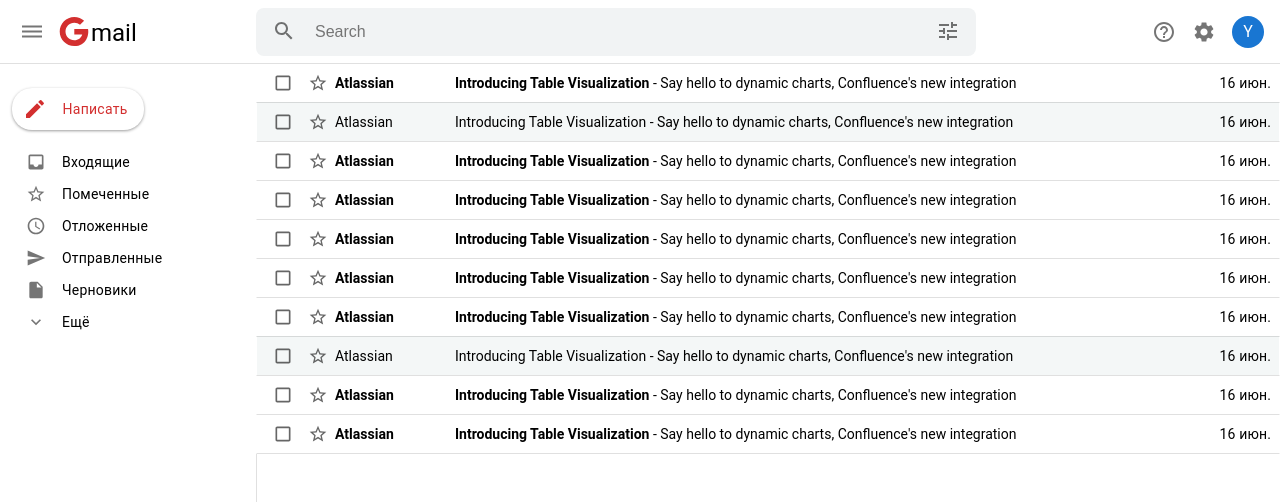
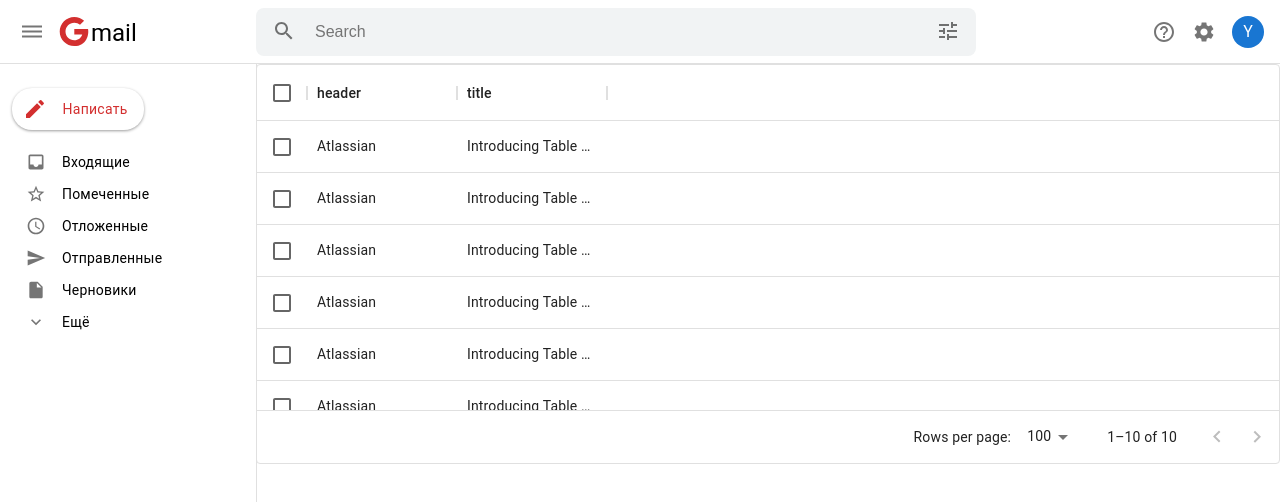
Before and after one commit to YurySnitko/gmail-analog, a Next.js app: page / in a window 1280 px wide. Shown: the top 502 px of the page. Built offline with nearby package versions, Linux system fonts and the light colour scheme.

Commit message:
feat: add data grid component

```diff
--- a/package.json
+++ b/package.json
@@ -13,6 +13,7 @@
     "@emotion/styled": "^11.9.3",
     "@mui/icons-material": "^5.8.4",
     "@mui/material": "^5.8.4",
+    "@mui/x-data-grid": "^5.12.3",
     "next": "12.1.6",
     "react": "18.2.0",
     "react-dom": "18.2.0"
--- a/pages/index.tsx
+++ b/pages/index.tsx
@@ -1,12 +1,33 @@
-import type { NextPage } from "next";
-import MailList from "../src/common/ui-kit/MailList/MailList";
-import { mails } from "../consts/mails";
+import type { NextPage } from 'next';
+//import MailList from '../src/common/ui-kit/MailList/MailList';
+import { mails } from '../consts/mails';
+//import MailListHeader from '../src/common/ui-kit/MailListHeader/MailListHeader';
+import { DataGrid, GridColDef } from '@mui/x-data-grid';
+import { Box } from '@mui/material';
+
+const columns: GridColDef[] = [
+  {
+    field: 'sender',
+    headerName: 'header',
+    width: 150,
+  },
+  {
+    field: 'title',
+    headerName: 'title',
+    width: 150,
+  },
+];
 
 const Home: NextPage = () => {
   return (
-    <div>
-      <MailList mailList={mails} />
-    </div>
+    <Box sx={{ height: 400, width: '100%' }}>
+      <DataGrid rows={mails} columns={columns} checkboxSelection />
+    </Box>
+
+    // <div>
+    //   <MailListHeader />
+    //   <MailList mailList={mails} />
+    // </div>
   );
 };
 
--- a/src/common/components/Aside/Aside.styles.tsx
+++ b/src/common/components/Aside/Aside.styles.tsx
@@ -1,18 +1,18 @@
-import { Grid } from "@mui/material";
-import { styled } from "@mui/material/styles";
-import { AsideStylesProps } from "./Aside.interface";
+import { Grid } from '@mui/material';
+import { styled } from '@mui/material/styles';
+import { AsideStylesProps } from './Aside.interface';
 
 export const S = {
   Aside: styled(({ isOpen, ...props }: AsideStylesProps) => (
     <Grid {...props} />
   ))`
-    width: ${(props): string => (props.isOpen ? "256px" : "72px")};
+    width: ${(props): string => (props.isOpen ? '256px' : '72px')};
     display: flex;
     flex-shrink: 0;
     padding-top: 1.5rem;
     flex-direction: column;
     align-items: flex-start;
     gap: 1rem;
-    box-shadow: 1px 0 0 ${props => props.theme.palette.divider};
+    box-shadow: 1px 0 0 ${(props): string => props.theme.palette.divider};
   `,
 };
--- /dev/null
+++ b/src/common/ui-kit/MailListHeader/MailListHeader.tsx
@@ -0,0 +1,13 @@
+import React, { FC } from 'react';
+import { S } from './MailListHeader.styles';
+import { Checkbox } from '@mui/material';
+
+const MailListHeader: FC = () => {
+  return (
+    <S.MailListHeaderWrapper>
+      <Checkbox size={'small'} />
+    </S.MailListHeaderWrapper>
+  );
+};
+
+export default MailListHeader;
--- a/src/common/ui-kit/MailListItem/MailListItem.styles.tsx
+++ b/src/common/ui-kit/MailListItem/MailListItem.styles.tsx
@@ -1,11 +1,11 @@
-import { styled } from "@mui/material/styles";
-import { Grid, Typography } from "@mui/material";
-import StarRateIcon from "@mui/icons-material/StarRate";
-import DragIndicatorIcon from "@mui/icons-material/DragIndicator";
+import { styled } from '@mui/material/styles';
+import { Grid, Typography } from '@mui/material';
+import StarRateIcon from '@mui/icons-material/StarRate';
+import DragIndicatorIcon from '@mui/icons-material/DragIndicator';
 import {
   MailListItemGridProps,
   MessageTextProps,
-} from "./MailListItem.interface";
+} from './MailListItem.interface';
 
 export const S = {
   MailListItemGrid: styled(({ isViewed, ...props }: MailListItemGridProps) => (
@@ -15,35 +15,39 @@
     grid-template-columns: 35px 35px 10fr 2.5fr;
     width: 100%;
     align-items: center;
-    border-top: 1px solid ${props => props.theme.palette.divider};
-    border-left: 1px solid ${props => props.theme.palette.common.white};
-    border-right: 1px solid ${props => props.theme.palette.common.white};
+    border-top: 1px solid ${(props): string => props.theme.palette.divider};
+    border-left: 1px solid
+      ${(props): string => props.theme.palette.common.white};
+    border-right: 1px solid
+      ${(props): string => props.theme.palette.common.white};
     cursor: pointer;
     padding: 0 0.5rem;
     user-select: none;
     position: relative;
-    background-color: ${(props) => (props.isViewed ?
-      props.theme.palette.background.mailListItemViewed :
-      props.theme.palette.common.white)};
+    background-color: ${(props): string =>
+      props.isViewed
+        ? props.theme.palette.background.mailListItemViewed
+        : props.theme.palette.common.white};
 
     &:first-of-type {
       border-top: none;
     }
 
     &:hover {
-      box-shadow: ${props => props.theme.customShadows.mailListItemHover};
-      border-left: 1px solid ${props => props.theme.palette.divider};
-      border-right: 1px solid ${props => props.theme.palette.divider};
+      box-shadow: ${(props): string =>
+        props.theme.customShadows.mailListItemHover};
+      border-left: 1px solid ${(props): string => props.theme.palette.divider};
+      border-right: 1px solid ${(props): string => props.theme.palette.divider};
     }
 
     &:last-child {
-      border-bottom: 1px solid ${props => props.theme.palette.divider};
+      border-bottom: 1px solid ${(props): string => props.theme.palette.divider};
     }
   `,
 
-  CheckedStarIcon: styled(StarRateIcon)`
-    color: ${props => props.theme.palette.background.starButtonFocused};
-  `,
+  CheckedStarIcon: styled(StarRateIcon)(({ theme }) => ({
+    color: theme.palette.background.starButtonFocused,
+  })),
 
   TextWrapper: styled('div')`
     display: grid;
@@ -60,8 +64,8 @@
     overflow: hidden;
     letter-spacing: normal;
     text-overflow: ellipsis;
-    font-weight: ${(props) =>
-      props.isViewed === undefined ? "400" : props.isViewed ? "400" : "700"};
+    font-weight: ${(props): string =>
+      props.isViewed === undefined ? '400' : props.isViewed ? '400' : '700'};
   `,
 
   TimeText: styled(Typography)`
@@ -72,7 +76,7 @@
   DragIcon: styled(DragIndicatorIcon)`
     position: absolute;
     left: 2px;
-    color: ${props => props.theme.palette.grey.A400};
+    color: ${(props): string => props.theme.palette.grey.A400};
   `,
 
   IconWrapper: styled(Grid)`
--- a/src/common/ui-kit/MailListItem/MailListItem.tsx
+++ b/src/common/ui-kit/MailListItem/MailListItem.tsx
@@ -1,13 +1,13 @@
-import React, { FC, useState } from "react";
-import { S } from "./MailListItem.styles";
-import { Checkbox, Tooltip } from "@mui/material";
-import { IconButton }  from '../IconButton/IconButton'
-import StarBorderIcon from "@mui/icons-material/StarBorder";
-import ArchiveOutlinedIcon from "@mui/icons-material/ArchiveOutlined";
-import DeleteOutlinedIcon from "@mui/icons-material/DeleteOutlined";
-import EmailOutlinedIcon from "@mui/icons-material/EmailOutlined";
-import AccessTimeOutlinedIcon from "@mui/icons-material/AccessTimeOutlined";
-import { MailListItemProps } from "./MailListItem.interface";
+import React, { FC, useState } from 'react';
+import { S } from './MailListItem.styles';
+import { Checkbox, Tooltip } from '@mui/material';
+import { IconButton } from '../IconButton/IconButton';
+import StarBorderIcon from '@mui/icons-material/StarBorder';
+import ArchiveOutlinedIcon from '@mui/icons-material/ArchiveOutlined';
+import DeleteOutlinedIcon from '@mui/icons-material/DeleteOutlined';
+import EmailOutlinedIcon from '@mui/icons-material/EmailOutlined';
+import AccessTimeOutlinedIcon from '@mui/icons-material/AccessTimeOutlined';
+import { MailListItemProps } from './MailListItem.interface';
 
 const MailListItem: FC<MailListItemProps> = ({
   sender,
@@ -18,36 +18,36 @@
 }) => {
   const [isHover, setIsHover] = useState(false);
 
-  const listItemMouseEnderHandler = () => {
+  const listItemMouseEnderHandler = (): void => {
     setIsHover(true);
   };
 
-  const listItemMouseLeaveHandler = () => {
+  const listItemMouseLeaveHandler = (): void => {
     setIsHover(false);
   };
 
-  const lineEndItems = () => {
+  const lineEndItems = (): React.ReactNode => {
     if (isHover) {
       return (
         <S.EndLineWrapper>
-          <Tooltip title={"Архивировать"}>
+          <Tooltip title={'Архивировать'}>
             <IconButton>
-              <ArchiveOutlinedIcon fontSize={"small"} />
+              <ArchiveOutlinedIcon fontSize={'small'} />
             </IconButton>
           </Tooltip>
-          <Tooltip title={"Удалить"}>
+          <Tooltip title={'Удалить'}>
             <IconButton>
-              <DeleteOutlinedIcon fontSize={"small"} />
+              <DeleteOutlinedIcon fontSize={'small'} />
             </IconButton>
           </Tooltip>
-          <Tooltip title={"Отметить как прочитанное"}>
+          <Tooltip title={'Отметить как прочитанное'}>
             <IconButton>
-              <AccessTimeOutlinedIcon fontSize={"small"} />
+              <AccessTimeOutlinedIcon fontSize={'small'} />
             </IconButton>
           </Tooltip>
-          <Tooltip title={"Отложить"}>
+          <Tooltip title={'Отложить'}>
             <IconButton>
-              <EmailOutlinedIcon fontSize={"small"} />
+              <EmailOutlinedIcon fontSize={'small'} />
             </IconButton>
           </Tooltip>
         </S.EndLineWrapper>
@@ -66,11 +66,11 @@
       onMouseEnter={listItemMouseEnderHandler}
       onMouseLeave={listItemMouseLeaveHandler}
     >
-      {isHover && <S.DragIcon fontSize={"small"} />}
-      <Checkbox size={"small"} />
+      {isHover && <S.DragIcon fontSize={'small'} />}
+      <Checkbox size={'small'} />
       <Checkbox
-        icon={<StarBorderIcon fontSize={"small"} />}
-        checkedIcon={<S.CheckedStarIcon fontSize={"small"} />}
+        icon={<StarBorderIcon fontSize={'small'} />}
+        checkedIcon={<S.CheckedStarIcon fontSize={'small'} />}
       />
       <S.TextWrapper>
         <S.MessageText isViewed={isViewed}>{sender}</S.MessageText>
--- a/src/common/ui-kit/WriteButton/WriteButton.styles.tsx
+++ b/src/common/ui-kit/WriteButton/WriteButton.styles.tsx
@@ -1,15 +1,15 @@
-import { styled } from "@mui/material/styles";
-import { Typography } from "@mui/material";
-import EditIcon from "@mui/icons-material/Edit";
-import { WriteButtonWrapperProps } from "./WriteButton.interface";
+import { styled } from '@mui/material/styles';
+import { Typography } from '@mui/material';
+import EditIcon from '@mui/icons-material/Edit';
+import { WriteButtonWrapperProps } from './WriteButton.interface';
 
 export const S = {
   Button: styled('button')`
-    background-color: ${props => props.theme.palette.common.white};
+    background-color: ${(props): string => props.theme.palette.common.white};
     border-radius: 20px;
     outline: none;
     border: none;
-    box-shadow: ${props => props.theme.customShadows.writeButton};
+    box-shadow: ${(props): string => props.theme.customShadows.writeButton};
     display: flex;
     justify-content: center;
     align-items: center;
@@ -18,14 +18,15 @@
     margin-left: 0.725rem;
 
     &:hover {
-      box-shadow: ${props => props.theme.customShadows.writeButtonHover};
+      box-shadow: ${(props): string =>
+        props.theme.customShadows.writeButtonHover};
     }
   `,
 
-  WriteButtonWrapper: styled(({isOpen, ...props} : WriteButtonWrapperProps) => (
-    <div {...props} />
-  ))`
-    padding: ${(props) => (props.isOpen ? "0 10px 0 5px" : "0 5px")};
+  WriteButtonWrapper: styled(
+    ({ isOpen, ...props }: WriteButtonWrapperProps) => <div {...props} />
+  )`
+    padding: ${(props): string => (props.isOpen ? '0 10px 0 5px' : '0 5px')};
     display: flex;
     align-items: center;
     justify-content: center;
@@ -41,6 +42,6 @@
   })),
 
   EditIcon: styled(EditIcon)`
-    color: ${props => props.theme.palette.error.main};
+    color: ${(props): string => props.theme.palette.error.main};
   `,
 };
```
Also changed, not shown: consts/mails.ts (+41 -41 lines), src/common/ui-kit/MailListHeader/MailListHeader.styles.tsx (added, +11 -0 lines), 1 other file (tests, documents, lock files or other folders).
